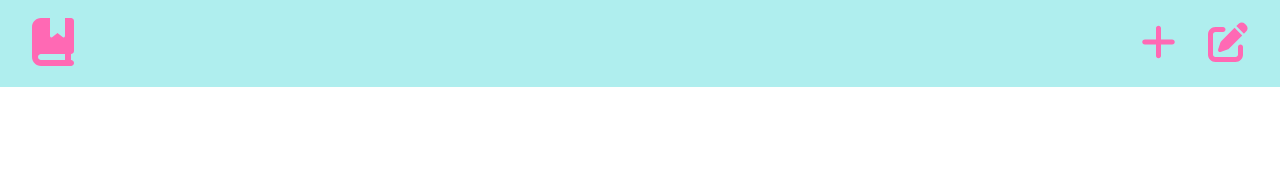
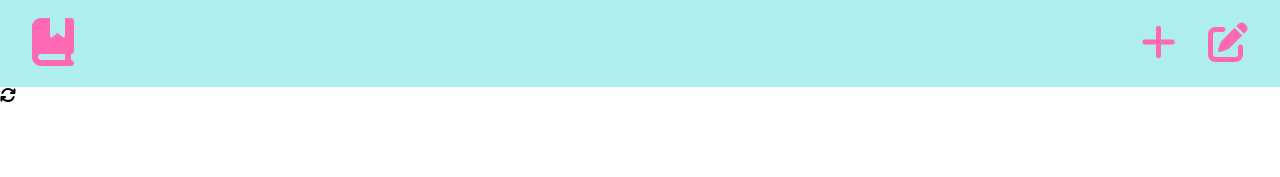
Before and after one commit to timemash24/bookmark_app_react, a React (Create React App) app: page /#/edit in a window 1280 px wide. Shown: the top 177 px of the page. Built offline with nearby package versions, Linux system fonts and the light colour scheme.

Commit message:
Update: remove bookmark by btn

```diff
--- a/src/routes/Edit.js
+++ b/src/routes/Edit.js
@@ -1,14 +1,16 @@
 import { useEffect, useState } from 'react';
 import { FontAwesomeIcon } from '@fortawesome/react-fontawesome';
 import { faSquarePlus, faTrashCan } from '@fortawesome/free-regular-svg-icons';
+import { faArrowsRotate } from '@fortawesome/free-solid-svg-icons';
 import { connect } from 'react-redux/es/exports';
-import { addBookmarks } from '../routes/store';
+import { removeBookmark } from '../routes/store';
 import { Link } from 'react-router-dom';
 import { useNavigate } from 'react-router-dom';
 import Navbar from '../components/Navbar';
 import * as IndxdDBController from '../components/IndxdDBController';
 
-function Edit({ bookmarks }) {
+function Edit({ bookmarks, removeBookmark }) {
+  const data = IndxdDBController.getAllDBValues();
   const navigate = useNavigate();
   const [nextId, setNextId] = useState(1);
   const [list, setList] = useState([]);
@@ -20,7 +22,21 @@ function Edit({ bookmarks }) {
 
   useEffect(() => {
     setList(bookmarks);
-  }, [list]);
+  }, []);
+
+  const onClick = () => {
+    // visit 많은 순 - 사전순으로 정렬
+    const sorted = data.sort((a, b) => {
+      // return b.visit - a.visit;
+      if (a.visit < b.visit) return 1;
+      else if (a.visit > b.visit) return -1;
+      else {
+        if (a.name > b.name) return 1;
+        else return -1;
+      }
+    });
+    setList(sorted);
+  };
 
   const addTagBtn = (e) => {
     e.preventDefault();
@@ -72,7 +88,13 @@ function Edit({ bookmarks }) {
 
   const removeBookmarkBtn = (e, id) => {
     e.preventDefault();
-    // setNewBookmarks(newBookmarks.filter((bookmark) => bookmark.id !== id));
+    if (window.confirm('삭제하시겠습니까?')) {
+      // setNewBookmarks(newBookmarks.filter((bookmark) => bookmark.id !== id));
+      IndxdDBController.deleteDBValue(id);
+      removeBookmark(id);
+      window.alert('삭제하였습니다');
+      navigate('/');
+    }
   };
 
   const handleNewTag = (e) => {
@@ -119,7 +141,10 @@ function Edit({ bookmarks }) {
   return (
     <div>
       <Navbar />
-      <form>
+      <main>
+        <div onClick={onClick}>
+          <FontAwesomeIcon icon={faArrowsRotate} />
+        </div>
         <section>
           {checkedIds.length === 1 ? (
             <div>
@@ -170,7 +195,7 @@ function Edit({ bookmarks }) {
           </div>
         </section>
         <ul>
-          {bookmarks.map((bm, i) => (
+          {list.map((bm, i) => (
             <li key={`checkbox${i}`}>
               <input
                 id={bm.id}
@@ -186,7 +211,7 @@ function Edit({ bookmarks }) {
             </li>
           ))}
         </ul>
-      </form>
+      </main>
     </div>
   );
 }
@@ -195,4 +220,10 @@ function mapStateToProps(state) {
   return { bookmarks: state };
 }
 
-export default connect(mapStateToProps)(Edit);
+function mapDispatchToProps(dispatch) {
+  return {
+    removeBookmark: (data) => dispatch(removeBookmark(data)),
+  };
+}
+
+export default connect(mapStateToProps, mapDispatchToProps)(Edit);
```
